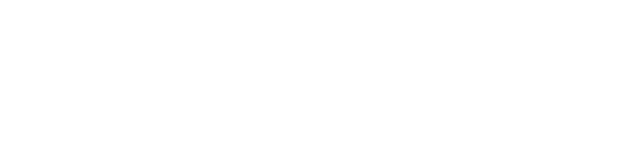
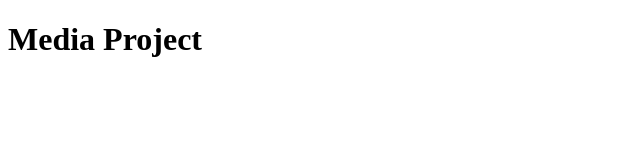
Before and after one commit to Kshitij-Miyamoto/HTML-101, a plain HTML site: page media.html in a window 1280 px wide. Shown: the whole page, without its empty margins (0-640 px from the left). Drawn offline with Linux system fonts and the light colour scheme.

Commit message:
Heading given

```diff
--- a/media.html
+++ b/media.html
@@ -1,7 +1,7 @@
 <!DOCTYPE html>
 <html lang="en">
 <head>
-
+   <header><h1>Media Project</h1></header>
 </head>
 <body>
 
```
